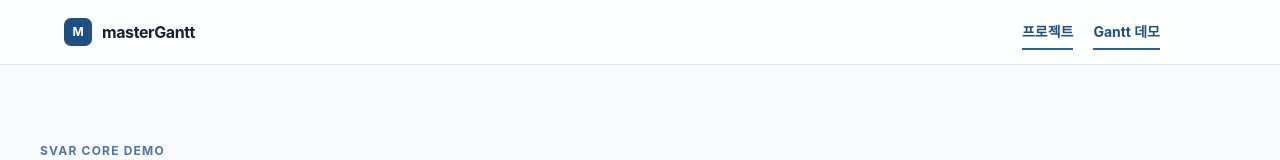
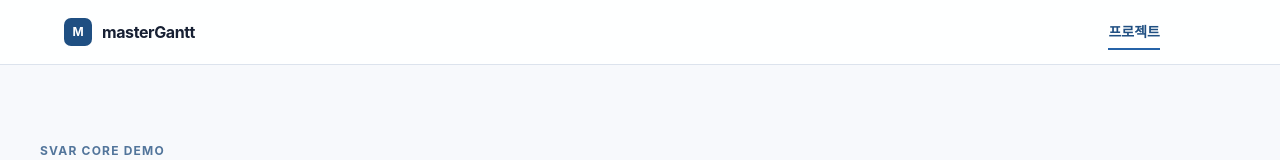
Before and after one commit to planner77/masterGantt, a Next.js app: page /gantt-demo in a window 1280 px wide. Shown: the top 160 px of the page. Built offline with nearby package versions, Linux system fonts and the light colour scheme.

Commit message:
feat: Gantt 데모 내비게이션 제거

```diff
--- a/src/components/workspace-shell.tsx
+++ b/src/components/workspace-shell.tsx
@@ -1,29 +1,3 @@
 import type { ReactNode } from "react";
 import Link from "next/link";
-
-export function WorkspaceShell({ children }: Readonly<{ children: ReactNode }>) {
-  return (
-    <div className="app-shell">
-      <header className="site-header">
-        <div className="header-content">
-          <Link className="brand" href="/" aria-label="masterGantt 홈">
-            <span className="brand-mark" aria-hidden="true">
-              M
-            </span>
-            <span className="brand-name">masterGantt</span>
-          </Link>
-          <nav aria-label="주요 메뉴">
-            <Link className="nav-link" href="/">
-              프로젝트
-            </Link>
-            <Link className="nav-link" href="/gantt-demo">
-              Gantt 데모
-            </Link>
-          </nav>
-          <div id="workspace-notification-slot" className="header-actions" />
-        </div>
-      </header>
-      <main className="main-content">{children}</main>
-    </div>
-  );
-}
+export function WorkspaceShell({children}:Readonly<{children:ReactNode}>){return <div className="app-shell"><header className="site-header"><div className="header-content"><Link className="brand" href="/" aria-label="masterGantt 홈"><span className="brand-mark" aria-hidden="true">M</span><span className="brand-name">masterGantt</span></Link><nav aria-label="주요 메뉴"><Link className="nav-link" href="/">프로젝트</Link></nav><div id="workspace-notification-slot" className="header-actions"/></div></header><main className="main-content">{children}</main></div>}
```
